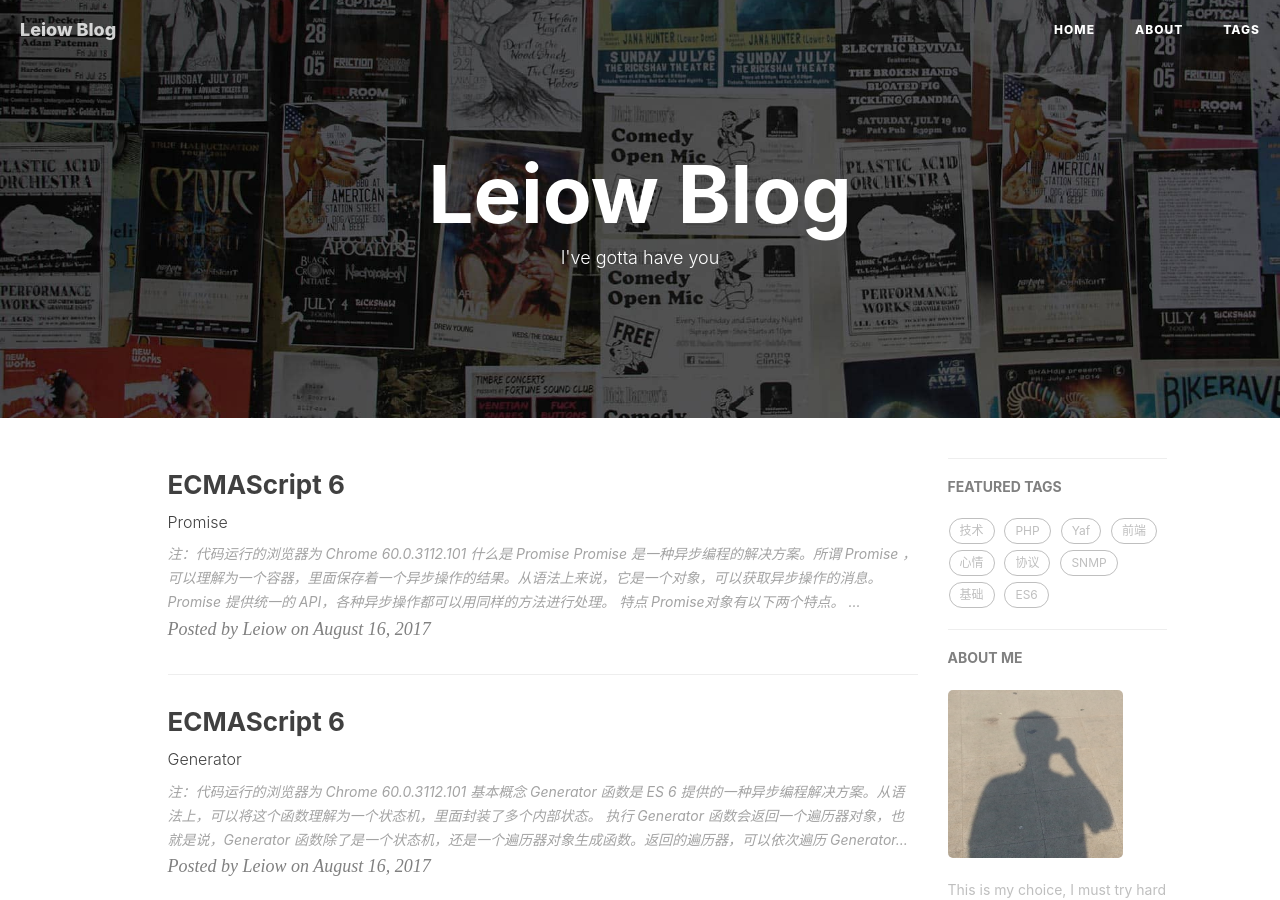
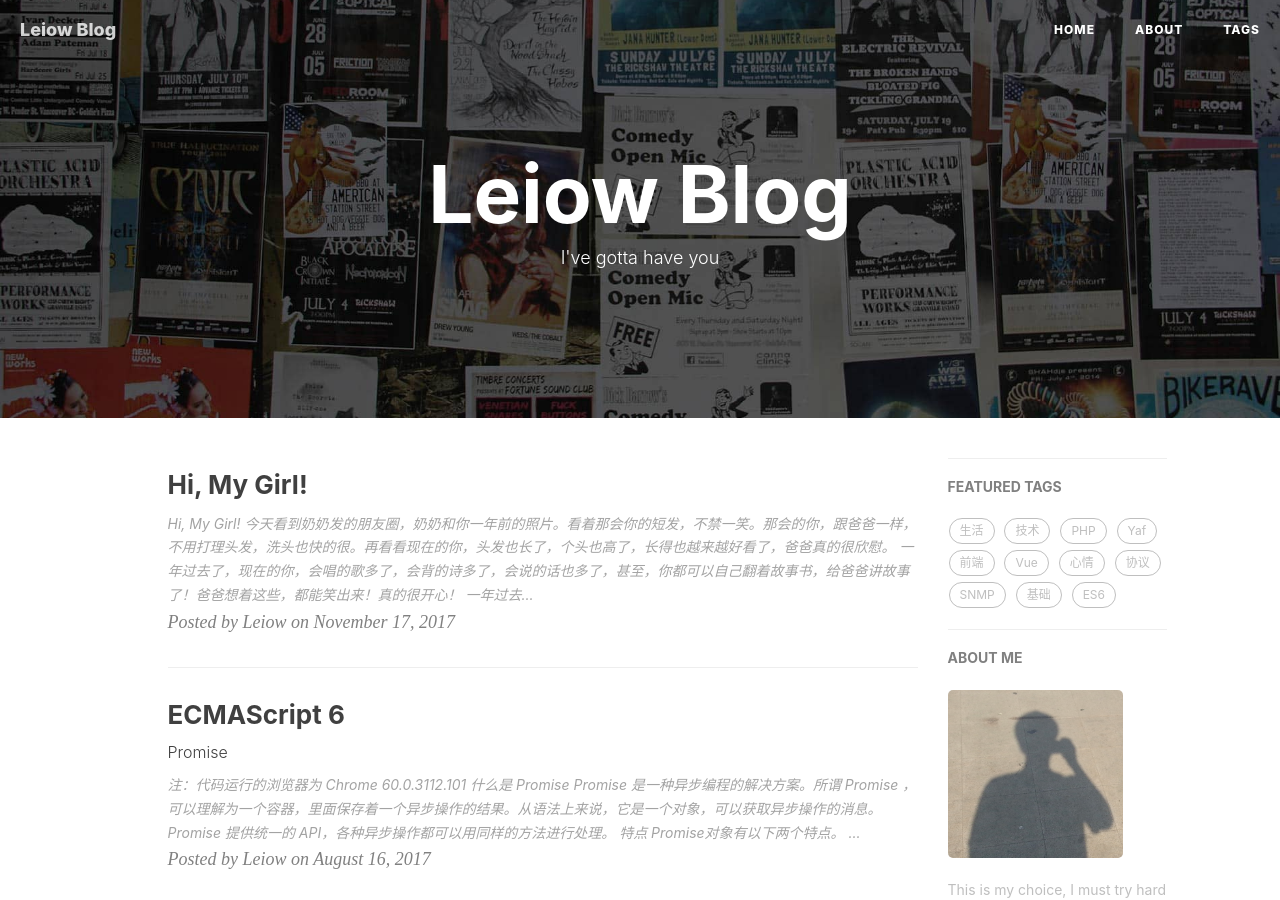
Before and after one commit to Leiow/blog, a Jekyll site: the page built from index.html, in a window 1280 px wide and 900 px high. Built offline with Jekyll 4.4.1, drawn with Linux system fonts in a browser that asks for light colours; nearby versions of some CDN libraries; the list of posts is cut into pages by our own code; comment, search, counter and statistics services are not loaded; some of the changed text lies outside the part shown.

Commit message:
add blog

```diff
--- a/_posts/2017-08-07-vue-func.md
+++ b/_posts/2017-08-07-vue-func.md
@@ -10,6 +10,7 @@ tags :
     - 技术
     - 前端
     - 基础
+    - Vue
 ---
 
 ## 页面上的特殊标记
--- /dev/null
+++ b/_posts/2017-11-17-my-girl.md
@@ -0,0 +1,29 @@
+---
+layout : post
+title : "Hi, My Girl!"
+date : 2017-11-17 00:09:00
+author : "Leiow"
+header-img : "img/post-bg-tree.jpg"
+catalog : true
+tags :
+    - 生活
+    - 心情
+---
+
+Hi, My Girl!
+
+今天看到奶奶发的朋友圈，奶奶和你一年前的照片。看着那会你的短发，不禁一笑。那会的你，跟爸爸一样，不用打理头发，洗头也快的很。再看看现在的你，头发也长了，个头也高了，长得也越来越好看了，爸爸真的很欣慰。
+
+一年过去了，现在的你，会唱的歌多了，会背的诗多了，会说的话也多了，甚至，你都可以自己翻着故事书，给爸爸讲故事了！爸爸想着这些，都能笑出来！真的很开心！
+
+一年过去了，不光光是外表有变化，懂的事情也多了，慢慢的跟爸爸也亲近了许多，起码爸爸心里是这么认为的。
+
+一年过去了，变化很多，但是不变的，还是你的纯真，无忧无虑。你可以为了一块糖，一块蛋糕，跟爸爸撒娇，可以为了保护自己的好吃的，跟爸爸着急，也可以为了怕爸爸被电着，怕你把爸爸打疼了，自己委屈的哭。。。
+
+说到怕爸爸被电着，想起来心里就甜的要命。大宝贝，那个是个按摩椅，爸爸就是想试试那个按摩的舒服不。哈哈哈哈，你看看你，哭着嚷着不让爸爸做。第二次再跟你说要去坐那个椅子，直接你就委屈了，眼泪在眼睛里打转。爸爸想逗逗你，就往椅子那跑，爸爸看到你追爸爸，哭着喊着让爸爸别去。说实话，真的都快被你感动哭了！
+
+不为父母，不知道父母的辛苦。自从有了你，我才慢慢的能体会到父母是有多不容易。你还小，想想，爷爷奶奶把爸爸养这么大，是经历了多少的不易。每次听到像《父亲》、《父亲写的散文诗》之类的歌，自己其实都很想哭。我跟你爷爷，从小也是聚少离多。在有你之前，爸爸最怕爷爷了，也不能说是怕吧，准确点应该是敬畏。有你之前，爸爸对爷爷更多的是敬畏，崇拜吧，有了你以后，又多了更多的理解。宝贝，爸爸也想成为你以后最崇拜的人，但是不想像爷爷那样，被爸爸敬畏。真的很希望以后，爸爸能是你最贴心最贴心的朋友。
+
+晚上估计你又被爸爸吓到了吧~~~对不起，爸爸这个臭脾气也不知道什么时候能改了。爸爸以后多注意吧。然后，爸爸把打蛋器修好了，把答应做的饼干也做好了，明天，你可以拿着饼干去招待你的好朋友了。需要说一句，味道还不错哦！哈哈哈，我已经吃了好几块了！！
+
+今天就这些吧，good night, my little girl!
```
